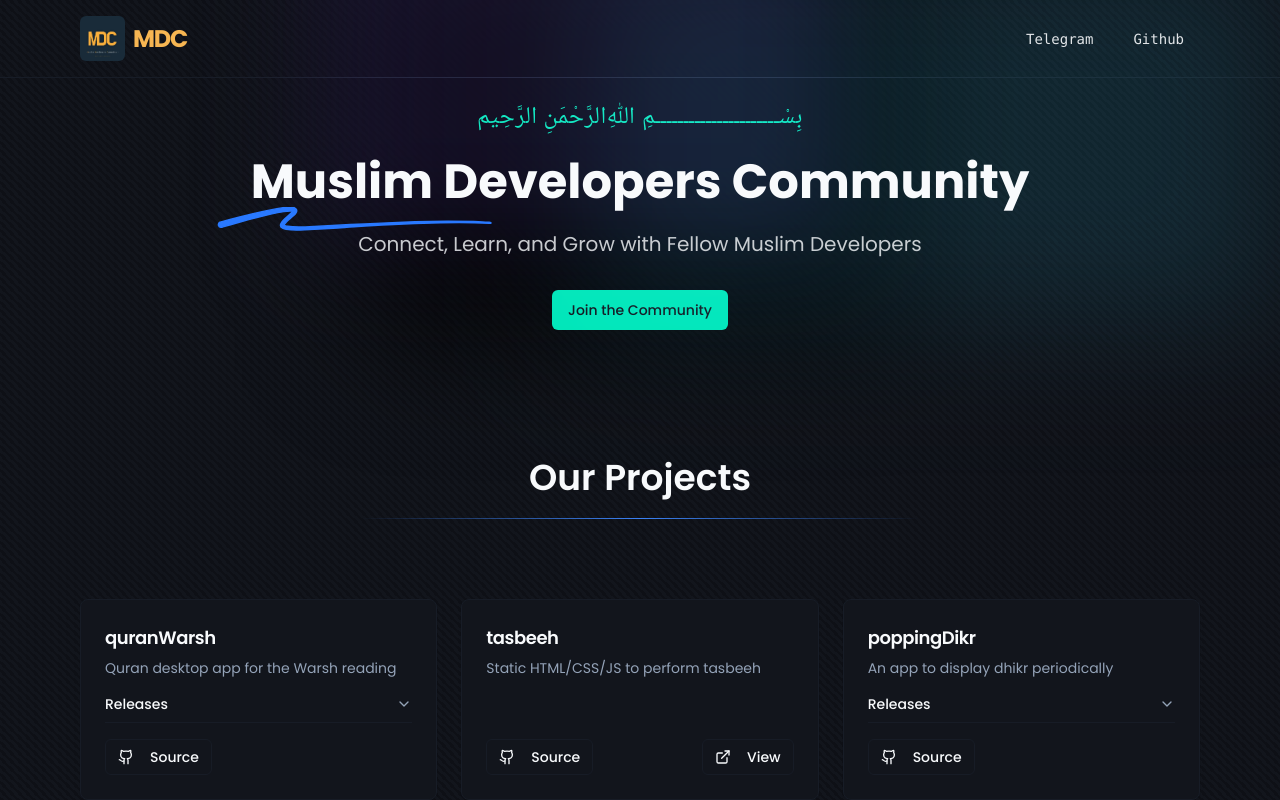
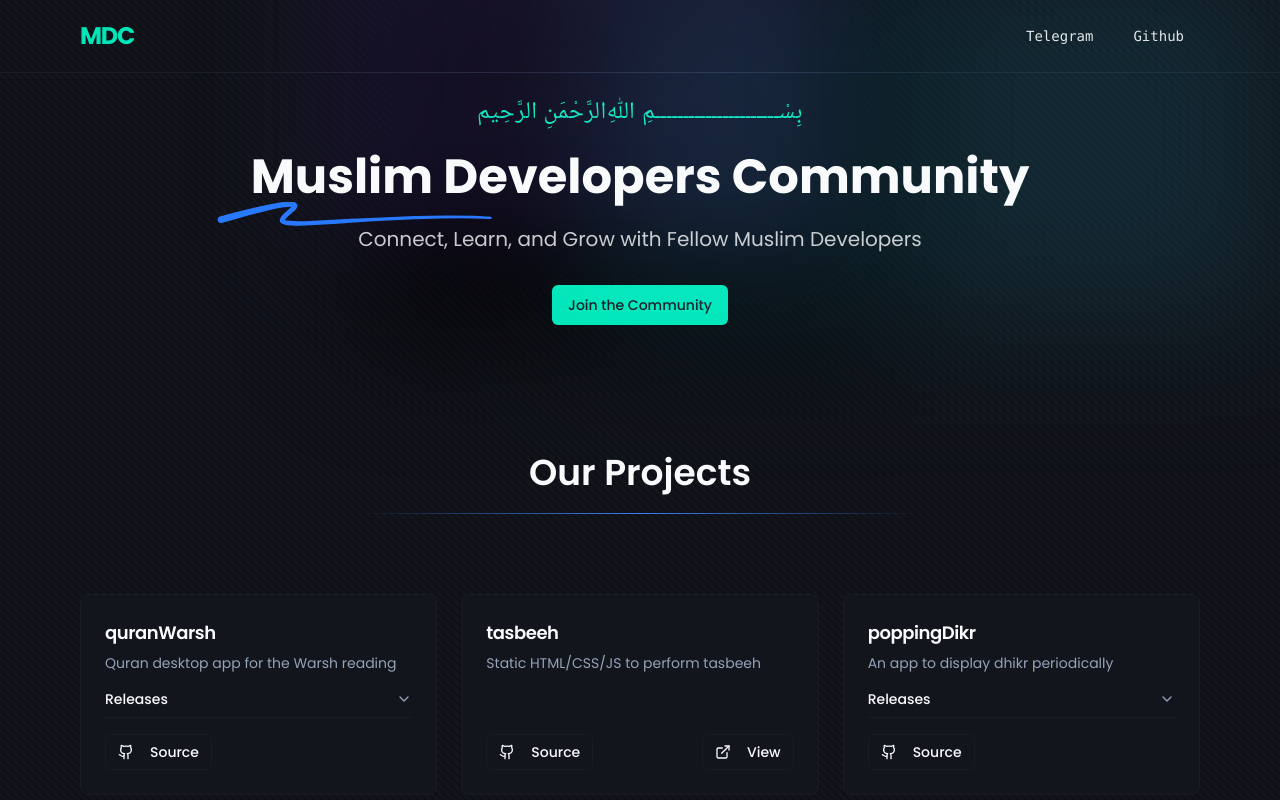
Before and after one commit to Nusab19/muslimDevCommunity.github.io, a Next.js app: page / in a window 1280 px wide. Shown: the top 800 px of the page. Built offline with nearby package versions, Linux system fonts and the light colour scheme.

Commit message:
remove logo and just keep text

```diff
--- a/src/components/Navbar.tsx
+++ b/src/components/Navbar.tsx
@@ -31,14 +31,14 @@
   return (
     <MaxWidthWrapper className="flex items-center justify-between px-4 py-4">
       <div className="flex items-center justify-center gap-2">
-        <Image
+        {/* <Image
           src="images/logo.jpeg"
           alt="Muslim Developers Community"
           width={45}
           height={45}
           className="rounded-md"
-        />
-        <span className="text-2xl font-bold tracking-tighter text-[#f7b652]">
+        /> */}
+        <span className="text-2xl font-bold tracking-tighter text-accent">
           MDC
         </span>
       </div>
```
